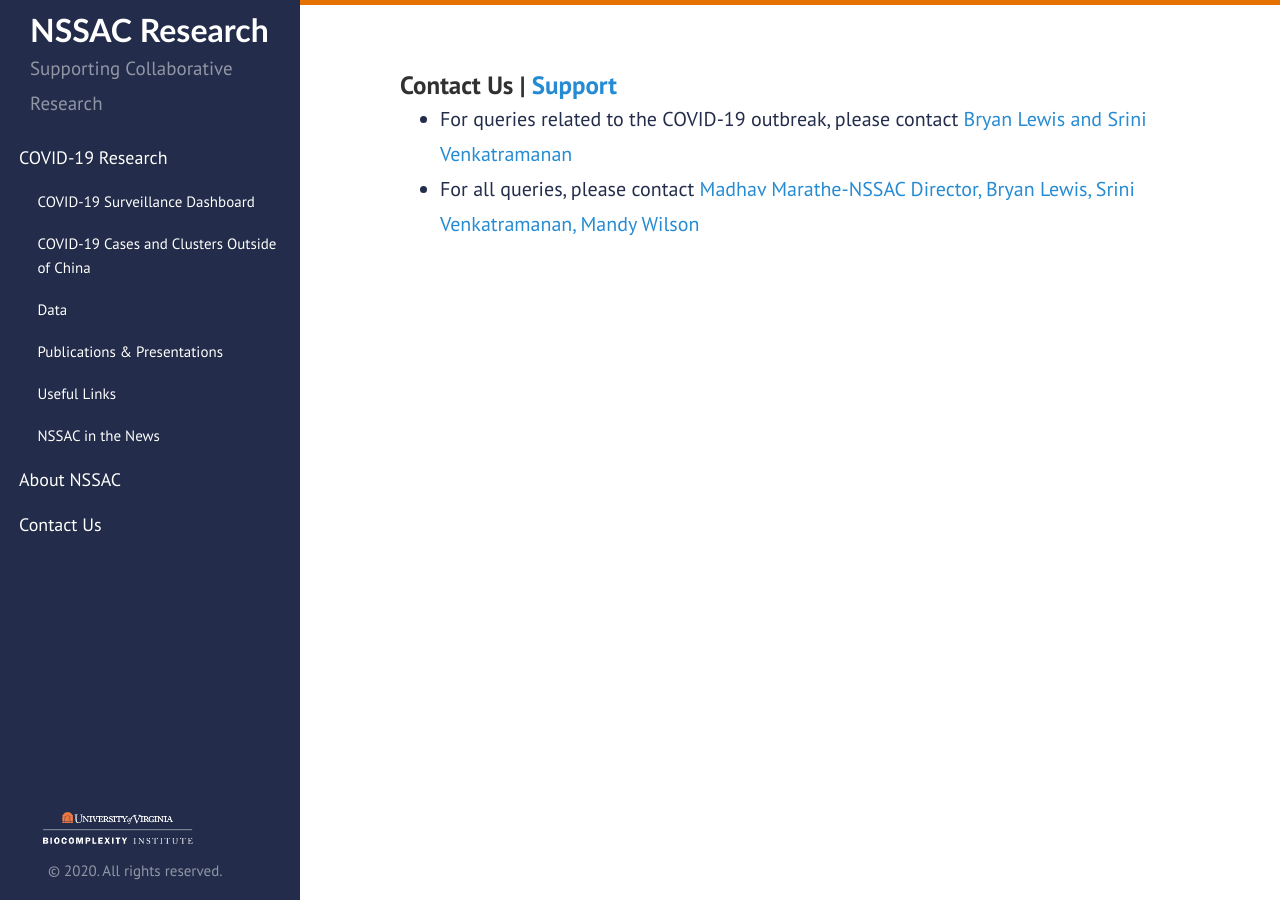
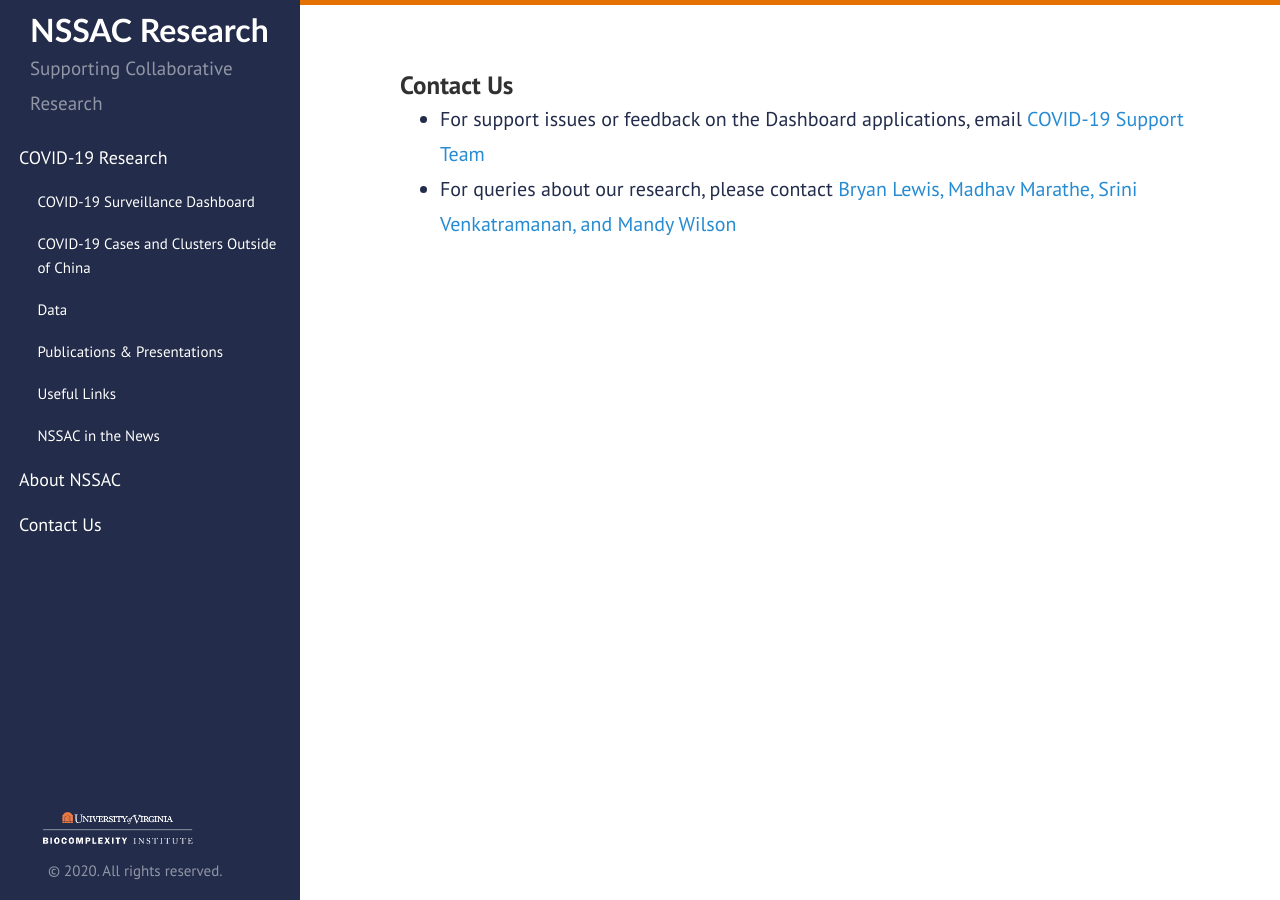
Before and after one commit to mehta-gaurav/mehta-gaurav.github.io, a Jekyll site: the page built from contact_us.md, in a window 1280 px wide. Built offline with Jekyll 4.4.1, drawn with Linux system fonts in a browser that asks for light colours; our own code applies the rules of GitHub Pages for plain Markdown files.

Commit message:
Update contact_us.md

```diff
--- a/contact_us.md
+++ b/contact_us.md
@@ -1,5 +1,5 @@
-### Contact Us |  [Support](mailto:nssac_ncov_support@virginia.edu?subject=Surveillance%20Dashboard)
+### Contact Us
 
 
-- For queries related to the COVID-19 outbreak, please contact [Bryan Lewis and Srini Venkatramanan](mailto:nssac_covid19_coordinators@virginia.edu?subject=Research%20Website%20COVID-19%20Query)
-- For all queries, please contact [Madhav Marathe-NSSAC Director, Bryan Lewis, Srini Venkatramanan, Mandy Wilson](mailto:nssac_covid19_coordinators@virginia.edu?subject=Research%20Website%20Query)
+- For support issues or feedback on the Dashboard applications, email [COVID-19 Support Team](mailto:nssac_ncov_support@virginia.edu)
+- For queries about our research, please contact [Bryan Lewis, Madhav Marathe, Srini Venkatramanan, and Mandy Wilson](mailto:nssac_covid19_coordinators@virginia.edu?subject=Research%20Website%20Query)
```
